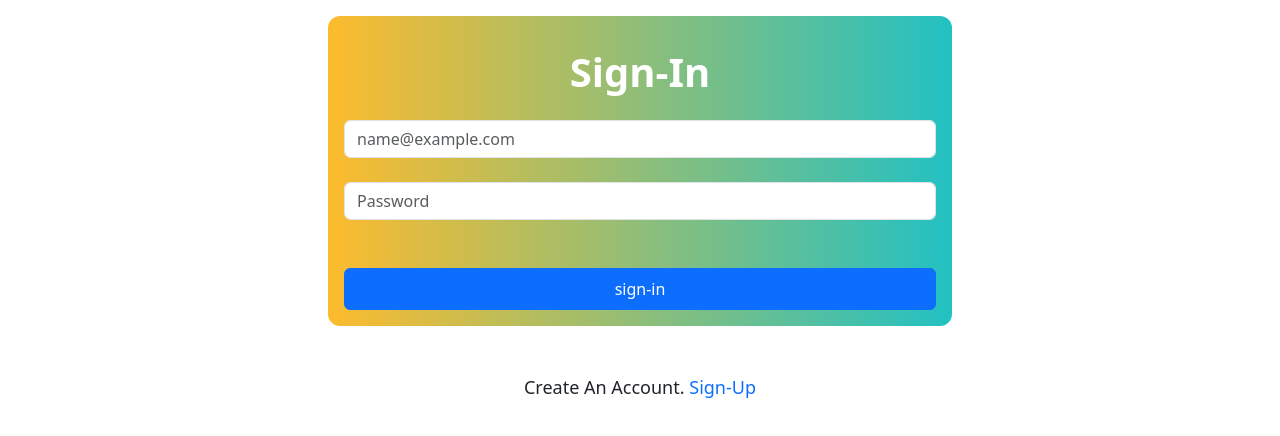
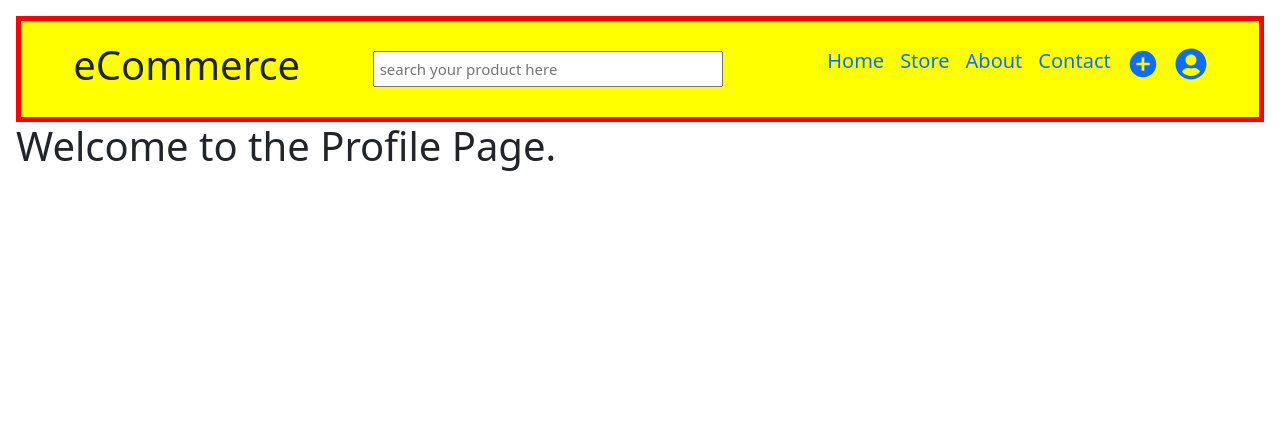
Before and after one commit to CoolShivas/React_3Days_ECOMMERCE, a React (Vite) app in the folder ecomm_project/: page /mainpage/profile in a window 1280 px wide. Shown: the top 436 px of the page. Built offline with nearby package versions, Linux system fonts and the light colour scheme.

Commit message:
Some changes in router routes especially in MyRouters and Navbar

```diff
--- a/ecomm_project/src/App.jsx
+++ b/ecomm_project/src/App.jsx
@@ -11,7 +11,7 @@ function App() {
 
   return <>
     <div className="app_container">
-      {isLogin ? <Authentication /> : <Route path="/">
+      {!isLogin ? <Authentication /> : <Route path="/">
         <>
           <MainPage></MainPage>
           <MyRouters></MyRouters>
--- a/ecomm_project/src/components/MyRouters.jsx
+++ b/ecomm_project/src/components/MyRouters.jsx
@@ -9,12 +9,12 @@ import { Switch, Route } from "react-router-dom/cjs/react-router-dom.min";
 const MyRouters = () => {
     return (
         <Switch>
-            <Route path="/" exact> <StorePage></StorePage> </Route>
-            <Route path="/homepage"> <HomePage></HomePage> </Route>
-            <Route path="/aboutpage"> <AboutPage></AboutPage> </Route>
-            <Route path="/contactpage"> <ContactPage></ContactPage> </Route>
-            <Route path="/addproducts"> <AddProducts></AddProducts> </Route>
-            <Route path="/profile"> <ProfilePage></ProfilePage> </Route>
+            <Route path="/mainpage" exact> <StorePage></StorePage> </Route>
+            <Route path="/mainpage/homepage"> <HomePage></HomePage> </Route>
+            <Route path="/mainpage/aboutpage"> <AboutPage></AboutPage> </Route>
+            <Route path="/mainpage/contactpage"> <ContactPage></ContactPage> </Route>
+            <Route path="/mainpage/addproducts"> <AddProducts></AddProducts> </Route>
+            <Route path="/mainpage/profile"> <ProfilePage></ProfilePage> </Route>
         </Switch>
     )
 }
--- a/ecomm_project/src/components/header/Navbar.jsx
+++ b/ecomm_project/src/components/header/Navbar.jsx
@@ -9,22 +9,22 @@ const Navbar = () => {
             <nav className={styles.navbar_container}>
                 <ul>
                     <li>
-                        <NavLink to="/homepage"> home </NavLink>
+                        <NavLink to="/mainpage/homepage"> home </NavLink>
                     </li>
                     <li>
-                        <NavLink to="/"> store </NavLink>
+                        <NavLink to="/mainpage"> store </NavLink>
                     </li>
                     <li>
-                        <NavLink to="/aboutpage"> about </NavLink>
+                        <NavLink to="/mainpage/aboutpage"> about </NavLink>
                     </li>
                     <li>
-                        <NavLink to="/contactpage"> contact </NavLink>
+                        <NavLink to="/mainpage/contactpage"> contact </NavLink>
                     </li>
                     <li>
-                        <NavLink to="/addproducts" className={styles.navbar_icons}> <MdOutlineAddCircle /> </NavLink>
+                        <NavLink to="/mainpage/addproducts" className={styles.navbar_icons}> <MdOutlineAddCircle /> </NavLink>
                     </li>
                     <li>
-                        <NavLink to="/profile" className={styles.navbar_icons}> <FaUserCircle /> </NavLink>
+                        <NavLink to="/mainpage/profile" className={styles.navbar_icons}> <FaUserCircle /> </NavLink>
                     </li>
                 </ul>
             </nav>
```
